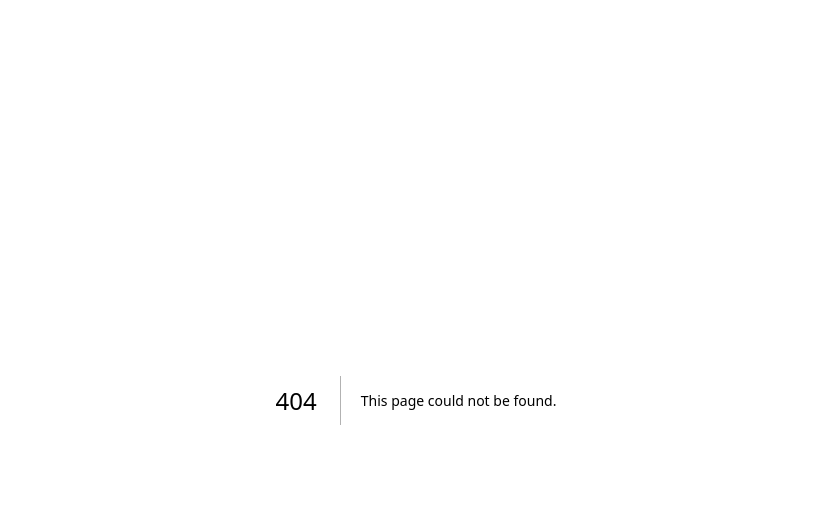
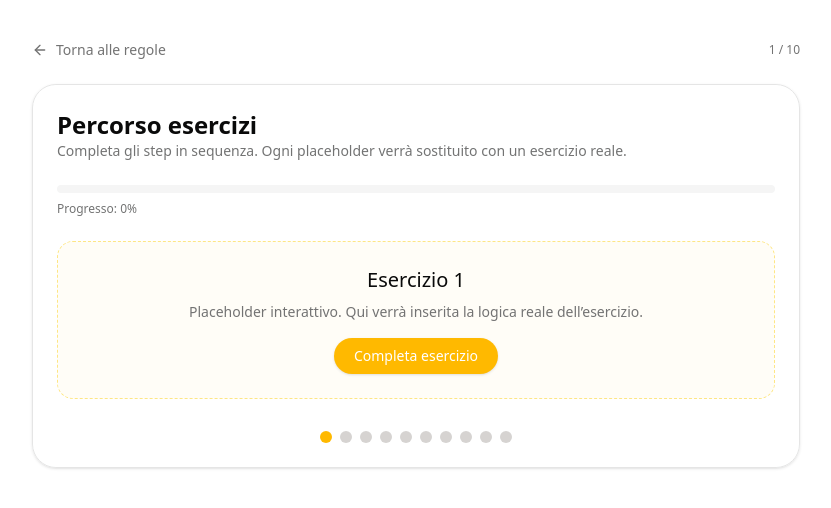
Before and after one commit to Wamba85/ludo-go, a Next.js app: page /module/rules/exercises in a window 1280 px wide. Before the commit this address had no page. Shown: the top 508 px of the page, without its empty margins (224-1055 px from the left). Built offline with nearby package versions, Linux system fonts and the light colour scheme.

Commit message:
add exercise page

```diff
--- /dev/null
+++ b/src/app/module/rules/exercises/page.tsx
@@ -0,0 +1,141 @@
+'use client';
+
+import Link from 'next/link';
+import { useMemo, useState } from 'react';
+import { ArrowLeft, CheckCircle2 } from 'lucide-react';
+
+const exercises = Array.from({ length: 10 }, (_, idx) => ({
+  id: idx + 1,
+  title: `Esercizio ${idx + 1}`,
+  description:
+    'Placeholder interattivo. Qui verrà inserita la logica reale dell’esercizio.',
+}));
+
+export default function RulesExercisesPage() {
+  const [currentIndex, setCurrentIndex] = useState(0);
+  const [completed, setCompleted] = useState(false);
+
+  const currentExercise = exercises[currentIndex];
+  const completedCount = completed ? exercises.length : currentIndex;
+  const progressPercent = useMemo(
+    () => Math.round((completedCount / exercises.length) * 100),
+    [completedCount],
+  );
+
+  const handleComplete = () => {
+    if (currentIndex === exercises.length - 1) {
+      setCompleted(true);
+      return;
+    }
+    setCurrentIndex((idx) => Math.min(exercises.length - 1, idx + 1));
+  };
+
+  const handleRestart = () => {
+    setCurrentIndex(0);
+    setCompleted(false);
+  };
+
+  return (
+    <div className="min-h-screen bg-background px-4 py-10">
+      <div className="mx-auto w-full max-w-3xl space-y-6">
+        <header className="flex items-center justify-between">
+          <Link
+            href="/module/rules"
+            className="inline-flex items-center gap-2 text-sm text-muted-foreground transition hover:text-foreground"
+          >
+            <ArrowLeft className="size-4" />
+            Torna alle regole
+          </Link>
+          <span className="text-xs text-muted-foreground">
+            {Math.min(currentIndex + 1, exercises.length)} / {exercises.length}
+          </span>
+        </header>
+
+        <section className="rounded-3xl border bg-card/70 p-6 shadow-sm backdrop-blur">
+          <div className="mb-6">
+            <h1 className="text-2xl font-semibold">Percorso esercizi</h1>
+            <p className="text-sm text-muted-foreground">
+              Completa gli step in sequenza. Ogni placeholder verrà sostituito
+              con un esercizio reale.
+            </p>
+          </div>
+
+          <div className="mb-6">
+            <div
+              aria-label="Progresso percorso esercizi"
+              className="h-2 w-full overflow-hidden rounded-full bg-muted"
+              role="progressbar"
+              aria-valuemin={0}
+              aria-valuemax={100}
+              aria-valuenow={progressPercent}
+            >
+              <span
+                className="block h-full bg-amber-400 transition-[width]"
+                style={{ width: `${progressPercent}%` }}
+              />
+            </div>
+            <p className="mt-2 text-xs text-muted-foreground">
+              Progresso: {progressPercent}%
+            </p>
+          </div>
+
+          {!completed ? (
+            <div className="space-y-6">
+              <div className="rounded-2xl border border-dashed border-amber-200 bg-amber-50/40 p-6 text-center dark:border-amber-300/50 dark:bg-amber-900/10">
+                <h2 className="text-xl font-medium">{currentExercise.title}</h2>
+                <p className="mt-2 text-sm text-muted-foreground">
+                  {currentExercise.description}
+                </p>
+                <button
+                  onClick={handleComplete}
+                  className="mt-4 inline-flex items-center justify-center rounded-full bg-amber-400 px-5 py-2 text-sm font-medium text-white shadow transition hover:scale-[1.02]"
+                >
+                  Completa esercizio
+                </button>
+              </div>
+            </div>
+          ) : (
+            <div className="space-y-4 text-center">
+              <div className="inline-flex items-center gap-3 rounded-2xl border border-emerald-200 bg-emerald-50 px-5 py-4 text-emerald-700 shadow-sm dark:border-emerald-400/60 dark:bg-emerald-900/20 dark:text-emerald-200">
+                <CheckCircle2 className="size-5" />
+                <span>Percorso completato! Ottimo lavoro.</span>
+              </div>
+              <button
+                onClick={handleRestart}
+                className="inline-flex items-center justify-center rounded-full border border-stone-200 px-5 py-2 text-sm font-medium transition hover:bg-stone-50 dark:border-stone-700 dark:hover:bg-stone-800"
+              >
+                Ricomincia percorso
+              </button>
+            </div>
+          )}
+
+          <div className="mt-8 flex flex-wrap items-center justify-center gap-2">
+            {exercises.map((exercise, idx) => {
+              const state = completed
+                ? 'done'
+                : idx < currentIndex
+                  ? 'done'
+                  : idx === currentIndex
+                    ? 'active'
+                    : 'idle';
+              const indicatorClass =
+                state === 'done'
+                  ? 'bg-emerald-400 dark:bg-emerald-500'
+                  : state === 'active'
+                    ? 'bg-amber-400'
+                    : 'bg-stone-300 dark:bg-stone-600';
+
+              return (
+                <span
+                  key={exercise.id}
+                  className={`size-3 rounded-full ${indicatorClass}`}
+                  aria-hidden="true"
+                />
+              );
+            })}
+          </div>
+        </section>
+      </div>
+    </div>
+  );
+}
```
